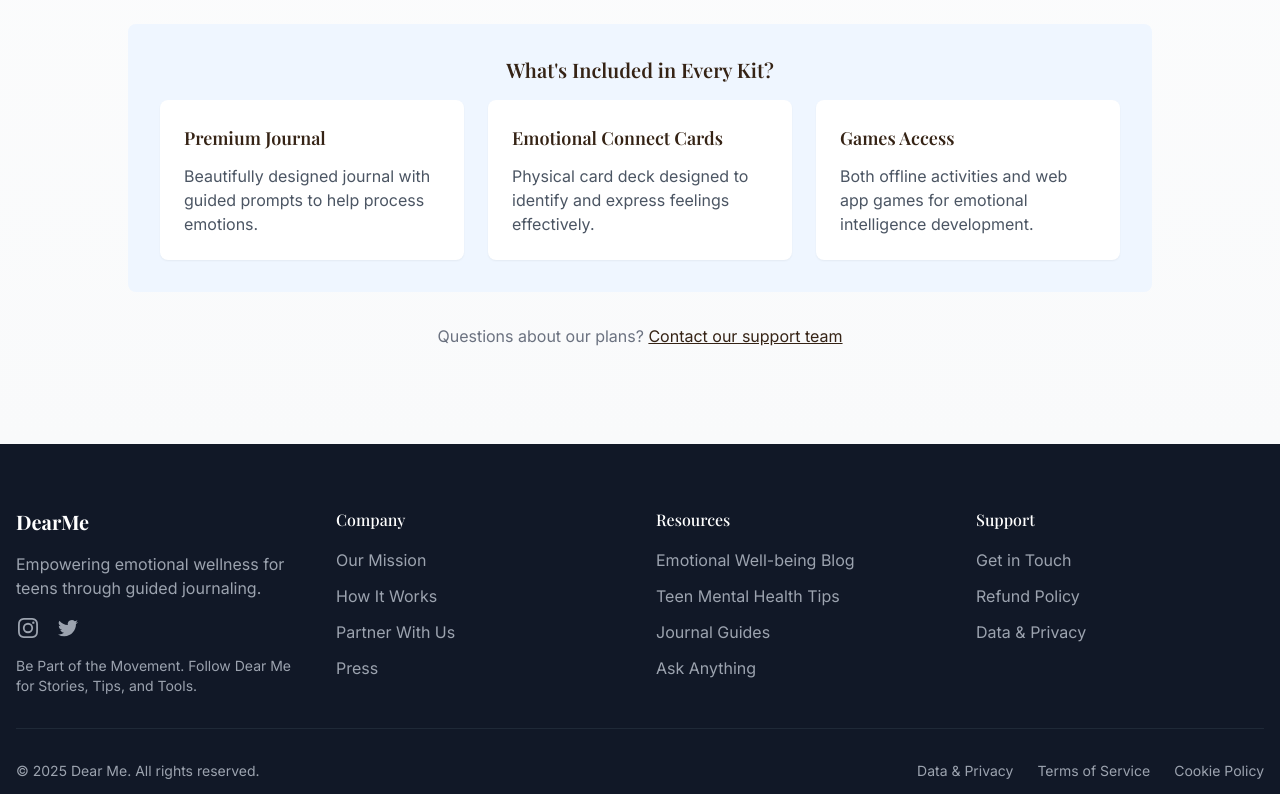
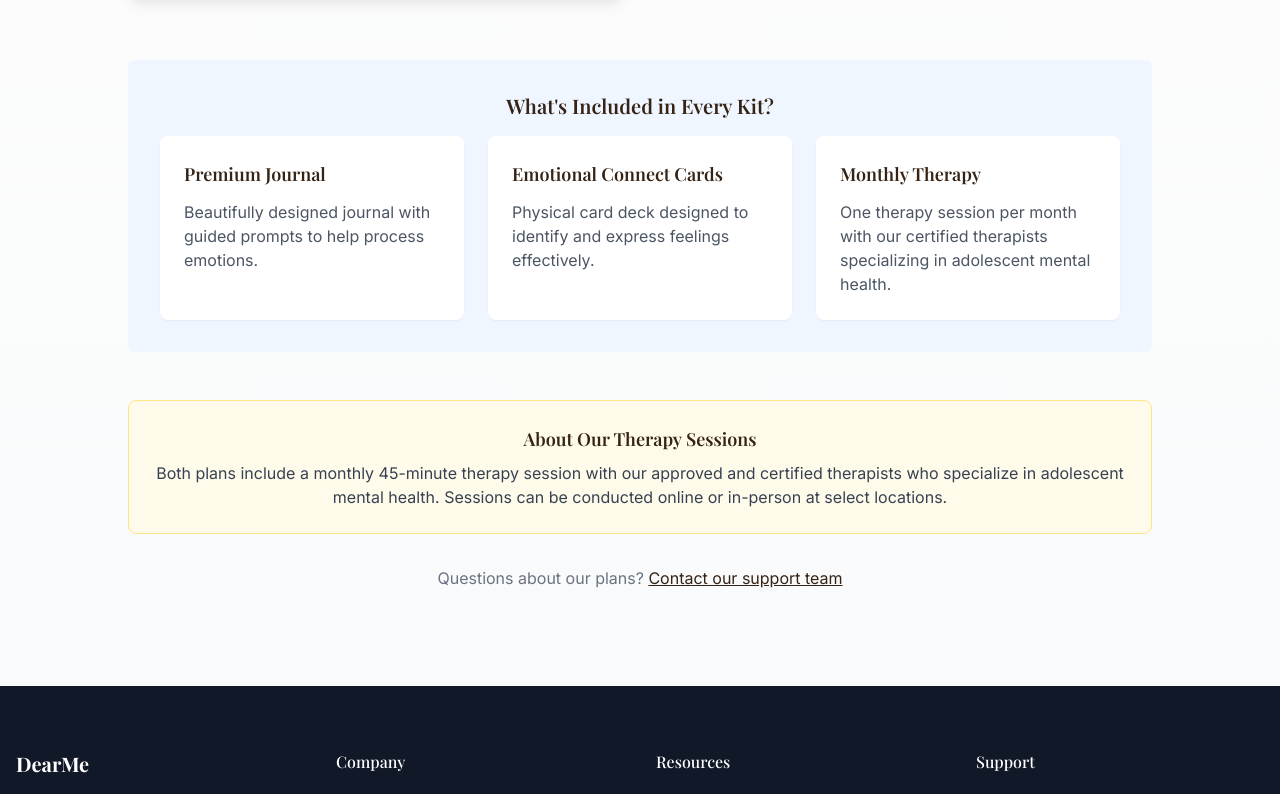
Before and after one commit to sahilbajaj2904/mindbrush-reimagined-journal, a React (Vite) app: page /pricing in a window 1280 px wide. Shown: the part 1020-1814 px from the top of the page. Built offline with nearby package versions, Linux system fonts and the light colour scheme; a web font is replaced by a local one.

Commit message:
Add therapy session information
Include information about monthly therapy sessions in pricing plans.

```diff
--- a/src/components/Pricing.tsx
+++ b/src/components/Pricing.tsx
@@ -27,6 +27,7 @@ const Pricing = () => {
         "90-day gratitude practice",
         "Self-reflection sections",
         "Digital companion app access",
+        "Monthly therapy session with certified therapist",
         "Free shipping worldwide",
       ],
       isPopular: true,
--- a/src/pages/PricingPlans.tsx
+++ b/src/pages/PricingPlans.tsx
@@ -18,6 +18,7 @@ const PricingPlans = () => {
         "Physical Emotional Connect Cards",
         "Access to offline games",
         "Full access to web app games",
+        "Monthly therapy session with certified therapists",
         "1 year of digital content access",
         "Free shipping across India"
       ],
@@ -34,6 +35,7 @@ const PricingPlans = () => {
         "Physical Emotional Connect Cards",
         "Access to offline games",
         "Full access to web app games",
+        "Monthly therapy session with certified therapists",
         "Flexible monthly subscription",
         "Cancel anytime"
       ],
@@ -116,13 +118,17 @@ const PricingPlans = () => {
                     <p className="text-gray-600">Physical card deck designed to identify and express feelings effectively.</p>
                   </div>
                   <div className="bg-white p-6 rounded-lg shadow-sm">
-                    <h4 className="font-semibold text-lg mb-3">Games Access</h4>
-                    <p className="text-gray-600">Both offline activities and web app games for emotional intelligence development.</p>
+                    <h4 className="font-semibold text-lg mb-3">Monthly Therapy</h4>
+                    <p className="text-gray-600">One therapy session per month with our certified therapists specializing in adolescent mental health.</p>
                   </div>
                 </div>
               </div>
 
-              <div className="mt-8 text-center">
+              <div className="mt-12 text-center">
+                <div className="bg-amber-50 border border-amber-200 rounded-lg p-6 mb-8">
+                  <h4 className="font-semibold text-lg mb-2">About Our Therapy Sessions</h4>
+                  <p className="text-gray-700">Both plans include a monthly 45-minute therapy session with our approved and certified therapists who specialize in adolescent mental health. Sessions can be conducted online or in-person at select locations.</p>
+                </div>
                 <p className="text-gray-500">Questions about our plans? <a href="#" className="text-dearme-primary underline">Contact our support team</a></p>
               </div>
             </div>
```
